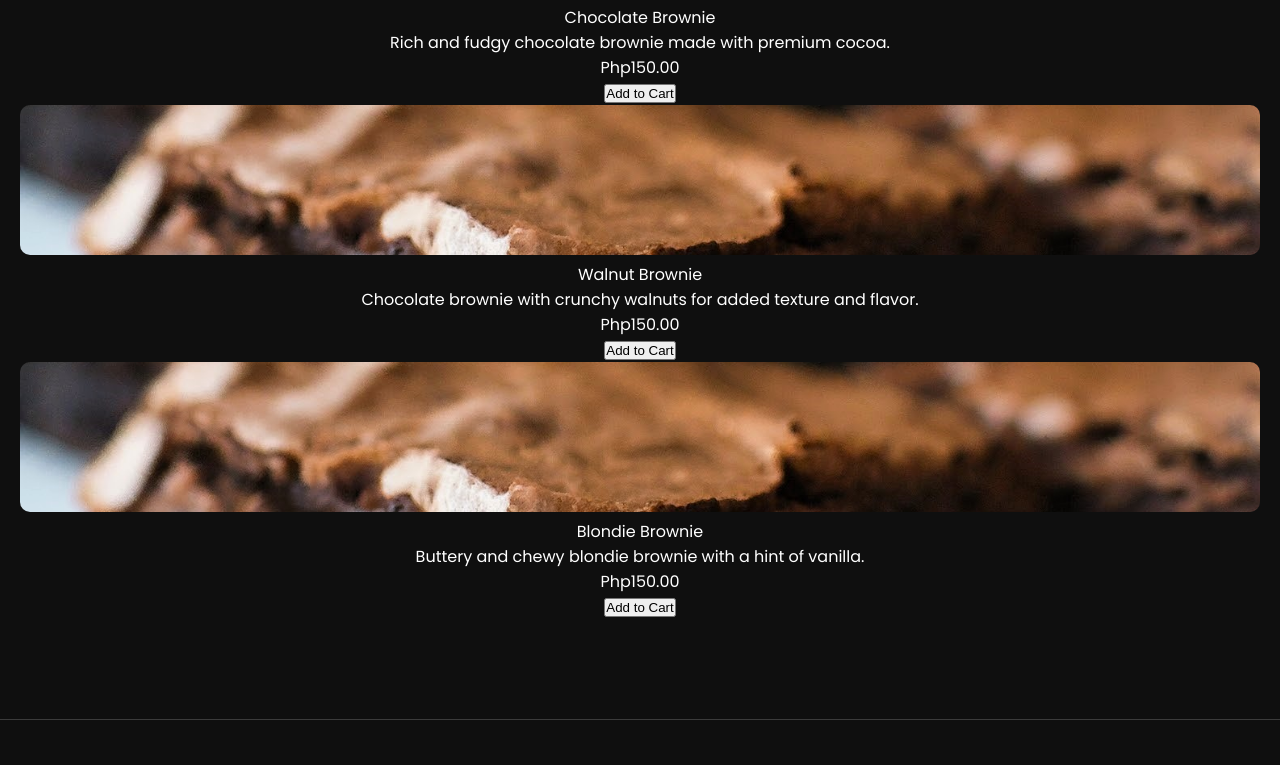
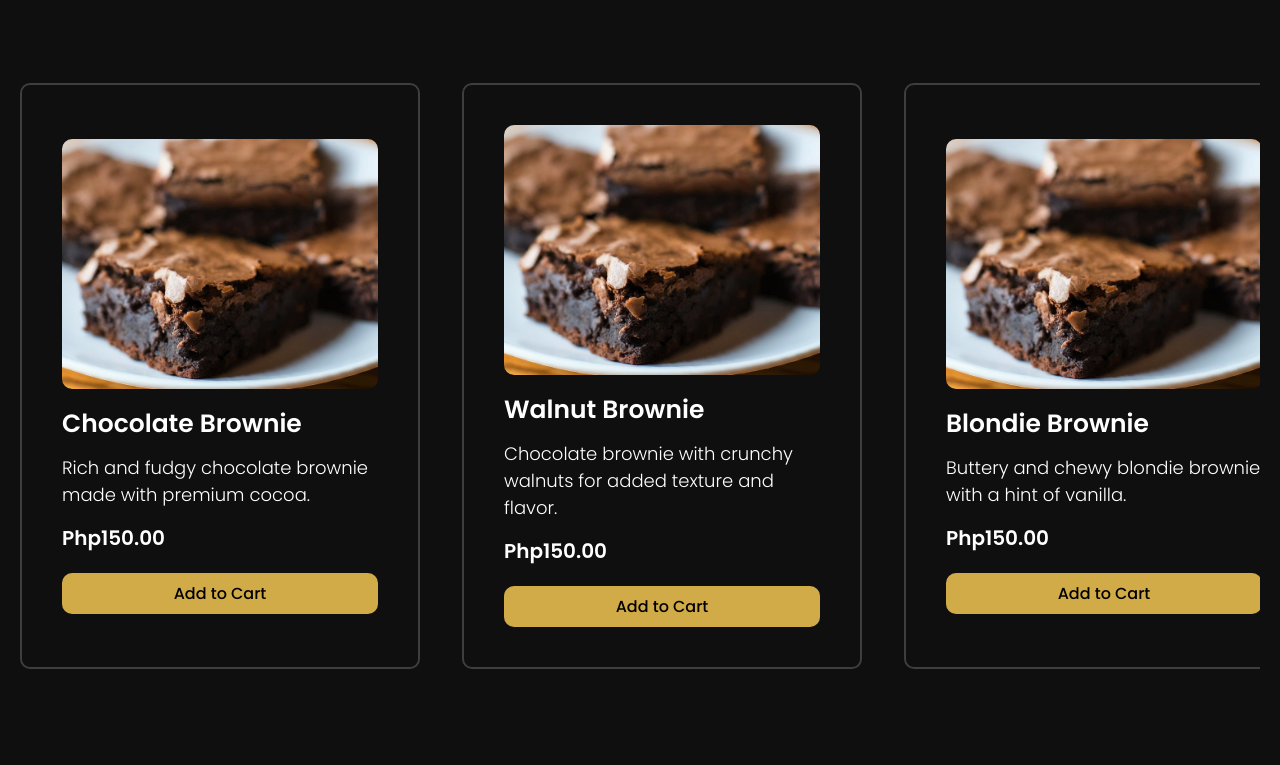
Before and after one commit to GioielGuevarra/meliorae, a plain HTML site: page menu.html in a window 1280 px wide. Shown: the part 581-1346 px from the top of the page. Drawn offline with Linux system fonts and the light colour scheme.

Commit message:
style classic products

```diff
--- a/styles/menu.css
+++ b/styles/menu.css
@@ -78,3 +78,102 @@
     background: #3f3d3d;
     border-radius: 10px;
 }
+
+.category {
+    padding: 100px 20px;
+    text-align: center;
+    letter-spacing: 10px;
+    font-size: 40px;
+    font-weight: 600;
+    color: #FFB800;
+}
+
+.products-container {
+    max-width: 1300px;
+    margin: auto;
+    display: flex;
+    gap: 42px;
+    padding-bottom: 30px;
+    overflow-x: auto;
+    overscroll-behavior-inline: contain;
+}
+
+::-webkit-scrollbar {
+    height: 12px;
+    background: #0F0F0F;
+    border-radius: 10px;
+}
+
+::-webkit-scrollbar-track {
+    border-radius: 10px;
+}
+
+::-webkit-scrollbar-thumb {
+    background: #0F0F0F;
+    border-radius: 10px;
+}
+
+.products-container:hover::-webkit-scrollbar-thumb {
+    background: #3f3d3d;
+    border-radius: 10px;
+}
+
+.product-card {
+    border: 2px solid #3f3d3d;
+    padding: 40px;
+    border-radius: 10px;
+    min-width: 400px;
+    display: flex;
+    flex-direction: column;
+    justify-content: center;
+    gap: 20px;
+}
+
+.product-card:hover .product-name{
+    color: #D1AB47;
+}
+
+.product-card img {
+    width: 100%;
+    height: 250px;
+    object-fit: cover;
+}
+
+.product-content {
+    text-align: left;
+    display: flex;
+    flex-direction: column;
+    gap: 15px;
+}
+
+.product-name {
+    font-size: 25px;
+    font-weight: 600;
+    line-height: 1.2;
+}
+
+.product-price {
+    font-size: 20px;
+    font-weight: 600;
+}
+
+.product-description{
+    font-size: 18px;
+    font-weight: 300;
+}
+
+.product-button {
+    background-color: #D1AB47;
+    font: inherit;
+    font-weight: 500;
+    border: none;
+    border-radius: 10px;
+    padding: 8px 60px;
+    cursor: pointer;
+    width: 100%;
+}
+
+.product-button:hover{
+    background-color: #9b7a28;
+    font-weight: 600;
+}
```
